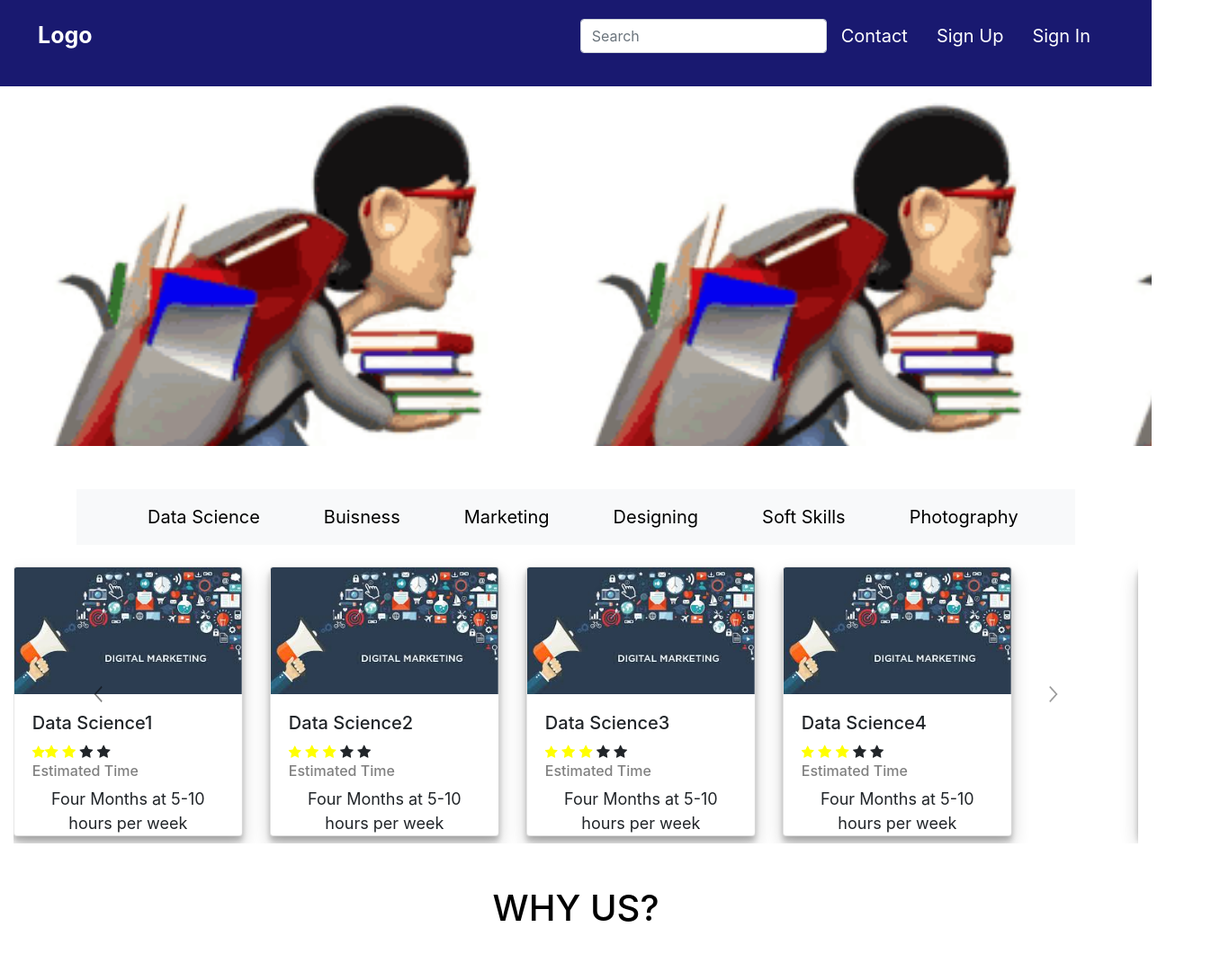
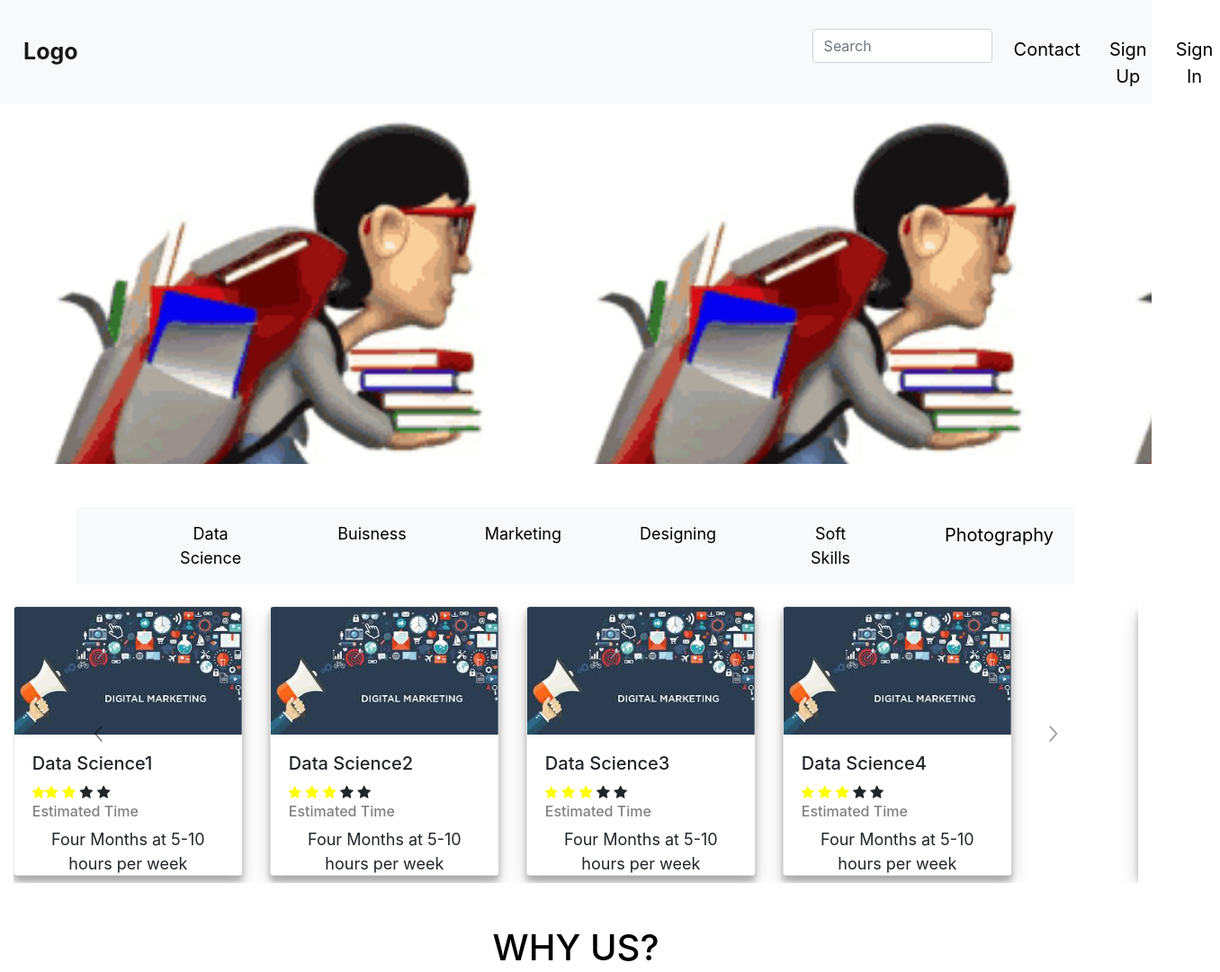
Before and after one commit to deepakshi-jain/landingpage, a plain HTML site: page index.html in a window 1280 px wide. Shown: the top 1081 px of the page at 90% size, 1356 px wide, since content can reach past the window. Drawn offline with nearby package versions, Linux system fonts and the light colour scheme.

Commit message:
updated file

```diff
--- a/index.html
+++ b/index.html
@@ -188,14 +188,32 @@
 
 
 <body>
+	<nav class="navbar navbar-expand-lg navbar-light bg-light" >
+  <a class="navbar-brand " href="#">Logo</a>
+  <button class="navbar-toggler" type="button" data-toggle="collapse" data-target="#navbarNavAltMarkup" aria-controls="navbarNavAltMarkup" aria-expanded="false" aria-label="Toggle navigation">
+    <span class="navbar-toggler-icon"></span>
+  </button>
+  <div class="collapse navbar-collapse" id="navbarNavAltMarkup">
+    <div class="navbar-nav">
+      <div class="formgroup" >
+				<input type="text" class="cont form-control mt-4" placeholder="Search">
+			</div>
+      <a class="nav-item nav-link side mt-4 " href="#" data-toggle="modal" data-target="#exampleModalCenter">Contact</a>
+      <a class="nav-item nav-link side mt-4 " href="#">Sign Up</a>
+      <a class="nav-item nav-link side mt-4 " href="#">Sign In</a>
+    </div>
+  </div>
+</nav>
 
-	<nav class="navbar navbar-default">
+	<!-- <nav class="navbar navbar-default">
 		<ul class="navbar navbar-left">
 			<a class="navbar-brand" href="#">Logo</a>
-			<!-- <a class="nav-link" href="#">Online Videos</a>
-			<a class="nav-link" href="#">Live classes</a> -->
+
 		</ul>
-
+<button class="navbar-toggler" type="button" data-toggle="collapse" data-target="#navbarNavAltMarkup" aria-controls="navbarNavAltMarkup" aria-expanded="false" aria-label="Toggle navigation">
+    <span class="navbar-toggler-icon"></span>
+  </button>
+  <div class="collapse navbar-collapse" id="navbarNavAltMarkup">
 		<ul class="navbar navbar-right">
 			<div class="formgroup">
 				<input type="text" class="form-control cont" placeholder="Search">
@@ -204,7 +222,8 @@
 			<a class="nav-link side" href="#">Sign Up</a>
 			<a class="nav-link side" href="#">Sign In</a>
 		</ul>
-	</nav>
+		</div>
+	</nav> -->
 
 	<!-- Modal -->
 	<div class="modal fade" id="exampleModalCenter" tabindex="-1" role="dialog" aria-labelledby="exampleModalCenterTitle" aria-hidden="true">
@@ -218,31 +237,31 @@
 				</div>
 				<div class="modal-body">
 					<form>
-						<div class="form-group cont">
+						<div class="form-group">
 							<label for="username" class="col-form-label">Name:</label>
 							<input type="text" class="form-control" id="name" autocomplete="off">
 						</div>
 
-						<div class="form-group cont">
+						<div class="form-group">
 							<label for="mail" class="col-form-label">E-Mail:</label>
 							<input type="text" class="form-control" id="email" autocomplete="off">
 						</div>
-						<div class="form-group cont">
+						<div class="form-group">
 							<label for="contact" class="col-form-label">Contact No</label>
 							<input type="text" class="form-control" id="Contact No" autocomplete="off">
 						</div>
-						<div class="form-check form-check-inline cont">
+						<div class="form-check form-check-inline">
 							<input class="form-check-input" type="radio" name="inlineRadioOptions" id="inlineRadio1" value="option1">
 							<label class="form-check-label" for="inlineRadio1">Male</label>
 						</div>
-						<div class="form-check form-check-inline cont">
+						<div class="form-check form-check-inline">
 							<input class="form-check-input" type="radio" name="inlineRadioOptions" id="inlineRadio2" value="option2">
 							<label class="form-check-label" for="inlineRadio2">Female</label>
 						</div>
 
 
 
-						<div class="form-group cont">
+						<div class="form-group">
 							<label for="add" class="col-form-label">Address:</label>
 							<textarea class="form-control" id="address" autocomplete="off"></textarea>
 						</div>
@@ -285,19 +304,19 @@
 			<div class="collapse navbar-collapse" id="navbarNav">
 				<ul class="navbar-nav">
 					<li class="nav-item active">
-						<a class="nav-link" href='javascript:void();' id='cat1' onclick='change(this.id);'style="">Data Science<span class="sr-only">(current)</span></a>
+						<a class="nav-link" href='javascript:void();' id='cat1' onclick='change(this.id);'style="font-size:18px!important">Data Science<span class="sr-only">(current)</span></a>
 					</li>
 					<li class="nav-item">
-						<a class="nav-link" href='javascript:void();' id='cat2' onclick='change(this.id);'>Buisness</a>
+						<a class="nav-link" href='javascript:void();' id='cat2' onclick='change(this.id);'style="font-size:18px!important">Buisness</a>
 					</li>
 					<li class="nav-item">
-						<a class="nav-link" href='javascript:void();' id='cat3' onclick='change(this.id);'>Marketing</a>
+						<a class="nav-link" href='javascript:void();' id='cat3' onclick='change(this.id);'style="font-size:18px!important">Marketing</a>
 					</li>
 					<li class="nav-item">
-						<a class="nav-link " href='javascript:void();' id='cat4' onclick='change(this.id);'>Designing</a>
+						<a class="nav-link " href='javascript:void();' id='cat4' onclick='change(this.id);' style="font-size:18px!important">Designing</a>
 					</li>
 					<li class="nav-item">
-						<a class="nav-link" href='javascript:void();' id='cat5' onclick='change(this.id);'>Soft Skills</a>
+						<a class="nav-link" href='javascript:void();' id='cat5' onclick='change(this.id);'style="font-size:18px!important">Soft Skills</a>
 					</li>
       <!-- <li class="nav-item">
         <a class="nav-link" href="#" id='cat6' onclick='change(this.id);'>Language</a>
--- a/style.css
+++ b/style.css
@@ -176,6 +176,9 @@ h6{
 			.card{
 				height:400px;
 			}
+			.nav-item>.nav-link{
+				margin-left: 0px!important
+			}
 		}
 		@media only screen and (min-width:774px)and (max-width: 998px){
 			.card{
@@ -190,8 +193,28 @@ h6{
 
 
 		}
+		@media (min-width: 992px){
+			.cont{
+				margin-left: 800px!important;
+				width:200px!important;
+			}
+		}
+		/*@media (min-width: 992px){
+           .navbar-expand-lg .navbar-nav {
+		*/
+    /*-ms-flex-direction: row;
+    flex-direction: row;*/
+   /* margin-left: 850px;*/
+    /*margin-right: 20px;*/
+    /*padding: 8px;*/
+/*}
+*/.navbar-expand-lg .navbar-nav .nav-link {
+    padding-right: .5rem;
+    padding-left: 1.5rem;
+}
+}
 
-		@media only screen and  (max-width: 450px){
+		/*@media only screen and  (max-width: 450px){
 			.nav-link{
 				font-size: 33px;
 			}
@@ -205,7 +228,7 @@ h6{
 
 
 
-		}
+		}*/
 		.carousel-indicators li{
 			display: none
 		}
```
